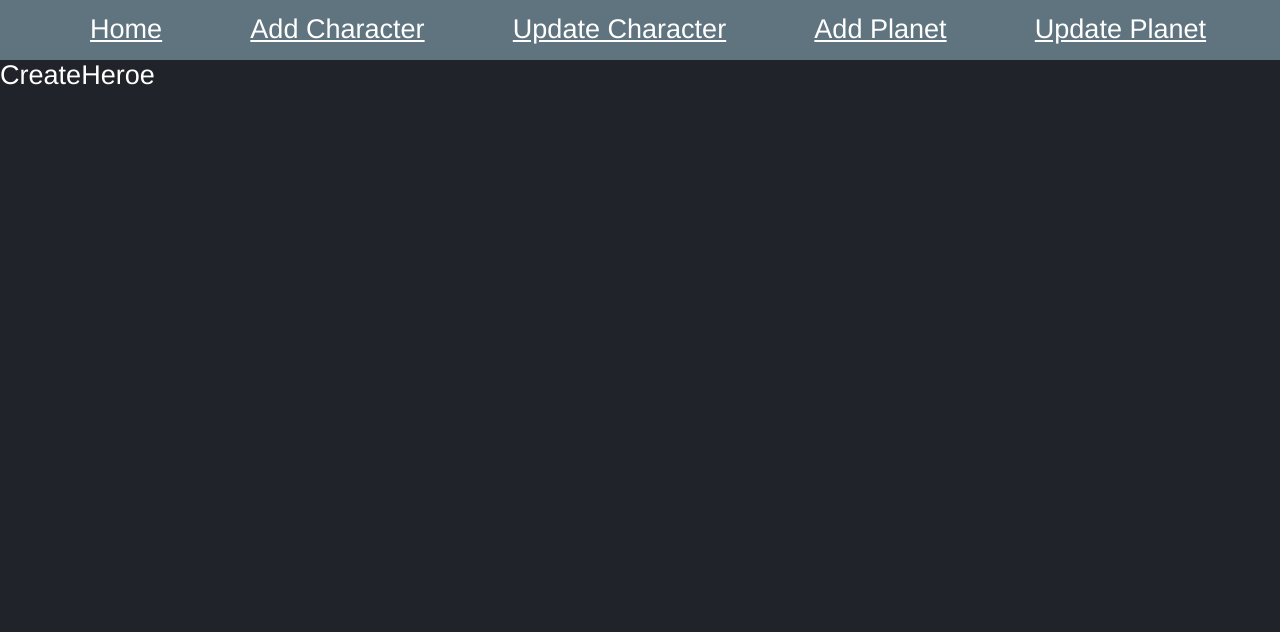
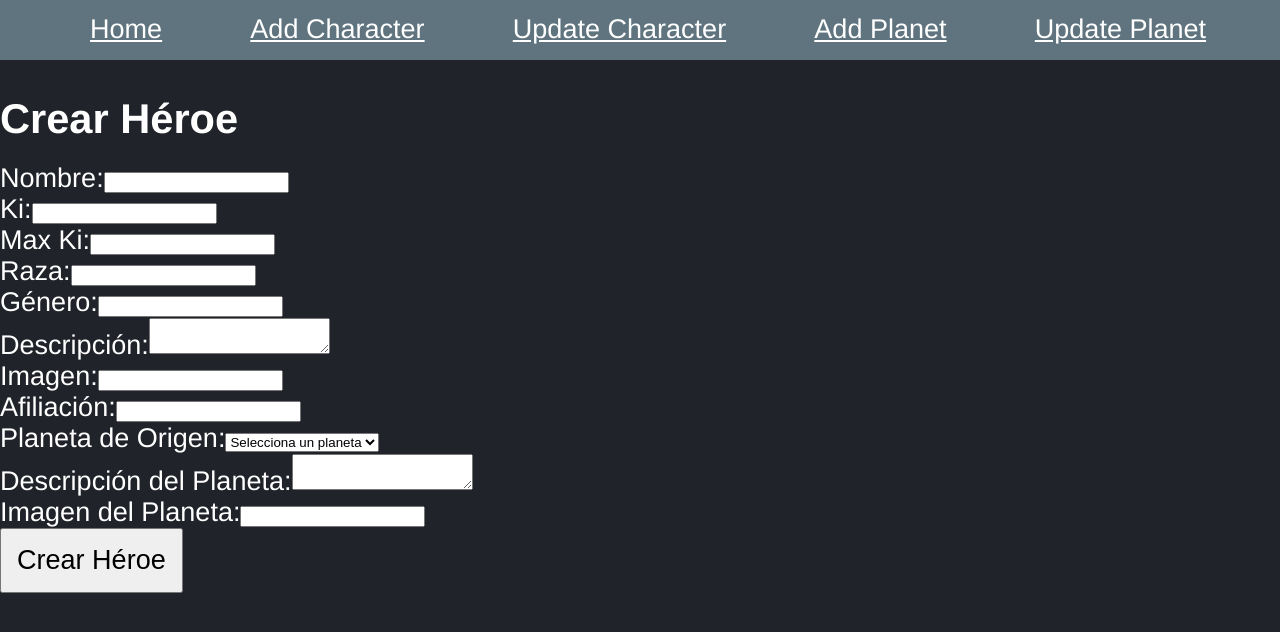
Before and after one commit to AgnosticSix/DragonBallAppWeb, a React (Vite) app: page /add-character in a window 1280 px wide. Shown: the top 632 px of the page. Built offline with nearby package versions, Linux system fonts and the light colour scheme.

Commit message:
Formulario para crear heroe

```diff
--- a/src/pages/Characters/CreateHeroe.jsx
+++ b/src/pages/Characters/CreateHeroe.jsx
@@ -1,5 +1,135 @@
+import { useState, useEffect } from 'react';
+import { getData, addItem } from '../../utils/localStorageUtils';
+
 export const CreateHeroe = () => {
+  const initialData = getData();
+  const [heroe, setHeroe] = useState({
+    id: initialData.characters.length + 1,
+    name: '',
+    ki: '',
+    maxKi: '',
+    race: '',
+    gender: '',
+    description: '',
+    image: '',
+    affiliation: '',
+    deletedAt: null,
+    originPlanet: {
+      name: '',
+      description: '',
+      image: ''
+    },
+    transformations: []
+  });
+
+  const [planets, setPlanets] = useState([]);
+
+  useEffect(() => {
+    // Extraer los planetas únicos del almacenamiento local
+    setPlanets(initialData.planets);
+  }, []); // Add an empty dependency array to ensure this runs only once
+
+  const handleChange = (e) => {
+    const { name, value } = e.target;
+    setHeroe({
+      ...heroe,
+      [name]: value
+    });
+  };
+
+  const handlePlanetChange = (e) => {
+    const selectedPlanet = planets.find(planet => planet.name === e.target.value);
+    setHeroe({
+      ...heroe,
+      originPlanet: selectedPlanet
+    });
+  };
+
+  const handleSubmit = (e) => {
+    e.preventDefault();
+    console.log(heroe);
+
+    // Agregar el nuevo héroe al almacenamiento local
+    const updatedData = addItem({
+      id: heroe.id,
+      name: heroe.name,
+      ki: heroe.ki,
+      maxKi: heroe.maxKi,
+      race: heroe.race,
+      gender: heroe.gender,
+      description: heroe.description,
+      image: heroe.image,
+      affiliation: heroe.affiliation,
+      deletedAt: heroe.deletedAt,
+      originPlanet: {
+        name: heroe.originPlanet.name,
+        description: heroe.originPlanet.description,
+        image: heroe.originPlanet.image
+      },
+      transformations: heroe.transformations
+    });
+
+    // Mostrar el JSON actualizado en la consola
+    console.log('JSON actualizado (almacenamiento local):', updatedData);
+    alert('Héroe creado exitosamente. Revisa la consola para ver el JSON actualizado.');
+  };
+
+//TODO Modificar por componentes funcionales y setear la imagen por un placeholder
   return (
-    <div>CreateHeroe</div>
-  )
-}
+    <div>
+      <h2>Crear Héroe</h2>
+      <form onSubmit={handleSubmit}>
+        <div>
+          <label>Nombre:</label>
+          <input type="text" name="name" value={heroe.name} onChange={handleChange} />
+        </div>
+        <div>
+          <label>Ki:</label>
+          <input type="text" name="ki" value={heroe.ki} onChange={handleChange} />
+        </div>
+        <div>
+          <label>Max Ki:</label>
+          <input type="text" name="maxKi" value={heroe.maxKi} onChange={handleChange} />
+        </div>
+        <div>
+          <label>Raza:</label>
+          <input type="text" name="race" value={heroe.race} onChange={handleChange} />
+        </div>
+        <div>
+          <label>Género:</label>
+          <input type="text" name="gender" value={heroe.gender} onChange={handleChange} />
+        </div>
+        <div>
+          <label>Descripción:</label>
+          <textarea name="description" value={heroe.description} onChange={handleChange}></textarea>
+        </div>
+        <div>
+          <label>Imagen:</label>
+          <input type="text" name="image" value={heroe.image} onChange={handleChange} />
+        </div>
+        <div>
+          <label>Afiliación:</label>
+          <input type="text" name="affiliation" value={heroe.affiliation} onChange={handleChange} />
+        </div>
+        <div>
+          <label>Planeta de Origen:</label>
+          <select name="originPlanet.name" value={heroe.originPlanet.name} onChange={handlePlanetChange}>
+            <option value="">Selecciona un planeta</option>
+            {planets.map(planet => (
+              <option key={planet.name} value={planet.name}>{planet.name}</option>
+            ))}
+          </select>
+        </div>
+        <div>
+          <label>Descripción del Planeta:</label>
+          <textarea name="originPlanet.description" value={heroe.originPlanet.description} readOnly></textarea>
+        </div>
+        <div>
+          <label>Imagen del Planeta:</label>
+          <input type="text" name="originPlanet.image" value={heroe.originPlanet.image} readOnly />
+        </div>
+        <button type="submit">Crear Héroe</button>
+      </form>
+    </div>
+  );
+};
```
Also changed, not shown: 2 other files (tests, documents, lock files or other folders).
